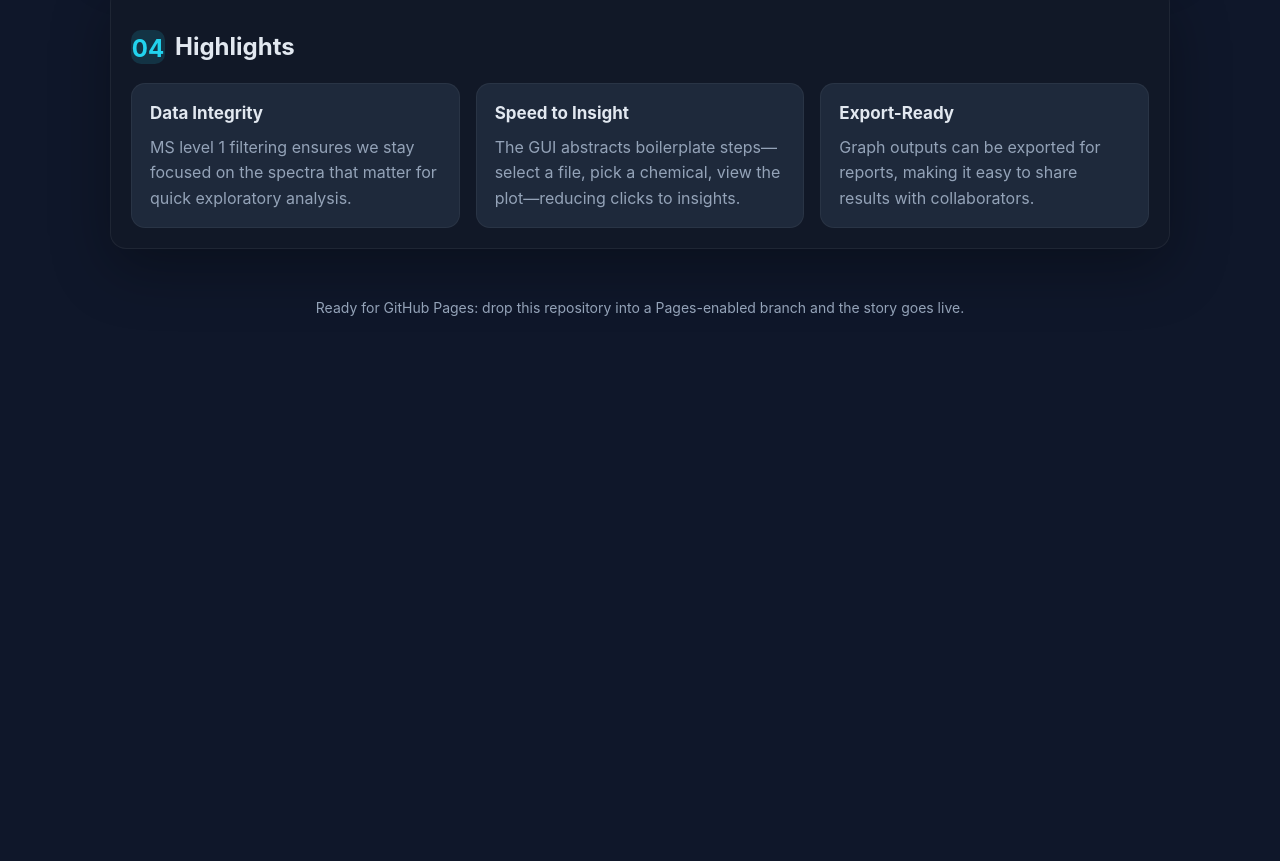
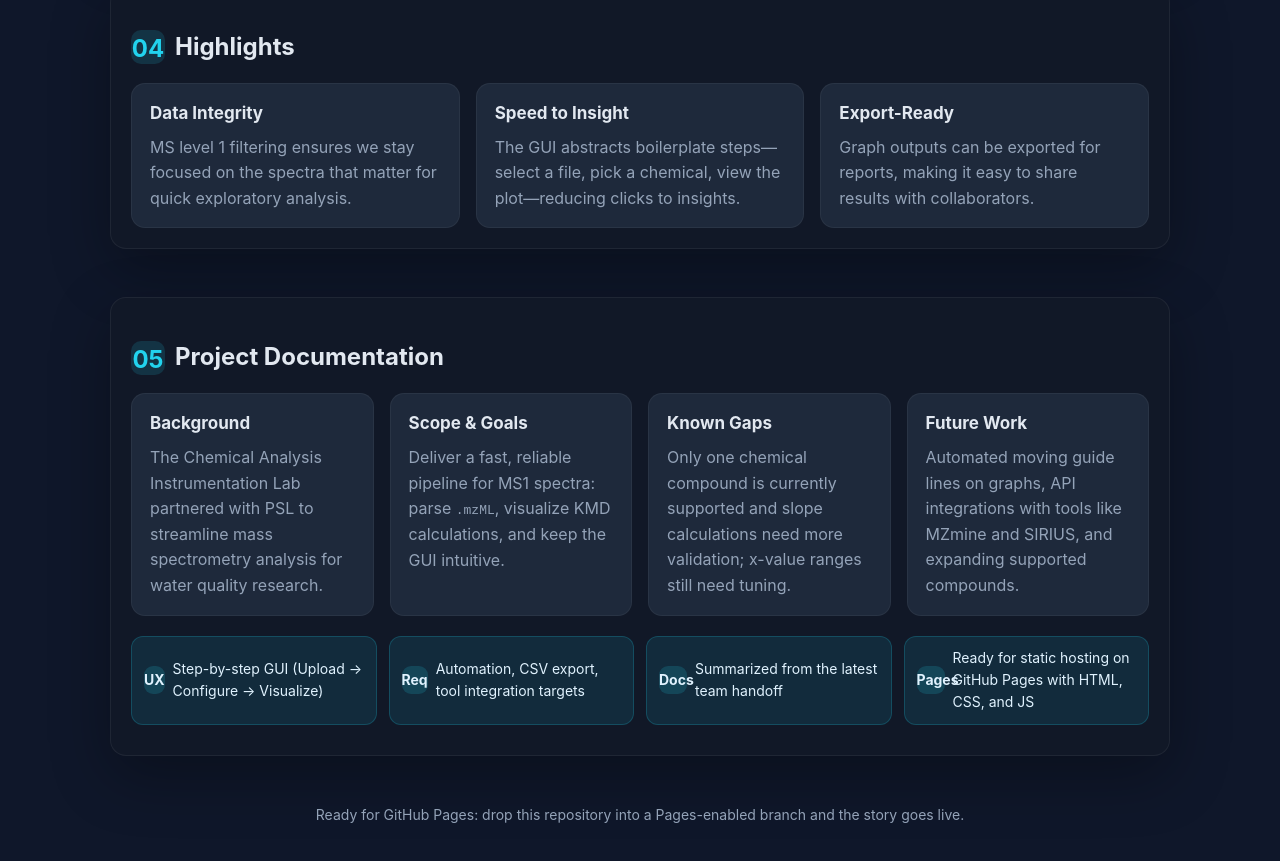
Before and after one commit to jayxvalle/PSLGang, a plain HTML site: page index.html in a window 1280 px wide. Shown: the part 1707-2568 px from the top of the page. Before the commit the page ends 2113 px from the top, so only its background shows below. Drawn offline with Linux system fonts and the light colour scheme.

Commit message:
Add documentation summary section to site

```diff
--- a/index.html
+++ b/index.html
@@ -21,6 +21,7 @@
         <a href="#flowcharts">Flowcharts</a>
         <a href="#gallery">GUI & Graphs</a>
         <a href="#highlights">Highlights</a>
+        <a href="#documentation">Documentation</a>
       </div>
     </div>
   </nav>
@@ -178,6 +179,34 @@
       </div>
     </section>
 
+    <section id="documentation" class="panel">
+      <h2><span class="icon">05</span>Project Documentation</h2>
+      <div class="summary-grid">
+        <div class="card">
+          <h3>Background</h3>
+          <p>The Chemical Analysis Instrumentation Lab partnered with PSL to streamline mass spectrometry analysis for water quality research.</p>
+        </div>
+        <div class="card">
+          <h3>Scope & Goals</h3>
+          <p>Deliver a fast, reliable pipeline for MS1 spectra: parse <code>.mzML</code>, visualize KMD calculations, and keep the GUI intuitive.</p>
+        </div>
+        <div class="card">
+          <h3>Known Gaps</h3>
+          <p>Only one chemical compound is currently supported and slope calculations need more validation; x-value ranges still need tuning.</p>
+        </div>
+        <div class="card">
+          <h3>Future Work</h3>
+          <p>Automated moving guide lines on graphs, API integrations with tools like MZmine and SIRIUS, and expanding supported compounds.</p>
+        </div>
+      </div>
+      <div class="badge-grid">
+        <div class="badge"><span>UX</span>Step-by-step GUI (Upload → Configure → Visualize)</div>
+        <div class="badge"><span>Req</span>Automation, CSV export, tool integration targets</div>
+        <div class="badge"><span>Docs</span>Summarized from the latest team handoff</div>
+        <div class="badge"><span>Pages</span>Ready for static hosting on GitHub Pages with HTML, CSS, and JS</div>
+      </div>
+    </section>
+
     <p class="footer-note">Ready for GitHub Pages: drop this repository into a Pages-enabled branch and the story goes live.</p>
   </main>
 
```
